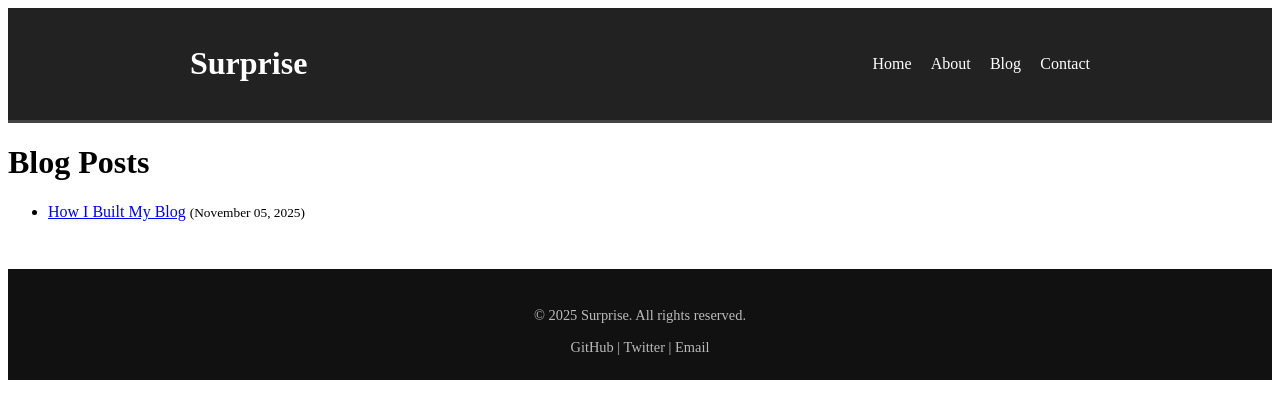
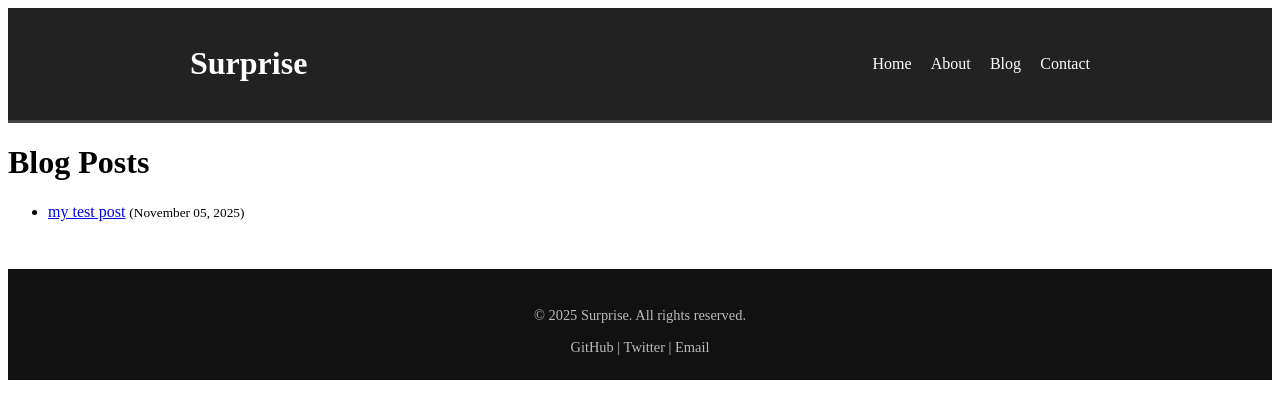
Before and after one commit to pk-628996/pk-628996.github.io, a Jekyll site: the page built from blog.md, in a window 1280 px wide. Shown: the top 419 px of the page. Built offline with Jekyll 4.4.1, drawn with Linux system fonts in a browser that asks for light colours.

Commit message:
Update 2025-11-05-my-test-post.md

```diff
--- a/_posts/2025-11-05-my-test-post.md
+++ b/_posts/2025-11-05-my-test-post.md
@@ -1,6 +1,6 @@
 ---
 layout: post
-title: "How I Built My Blog"
+title: "my test post"
 date: 2025-11-05
 tags: [jekyll, github-pages, tutorial]
 ---
```
